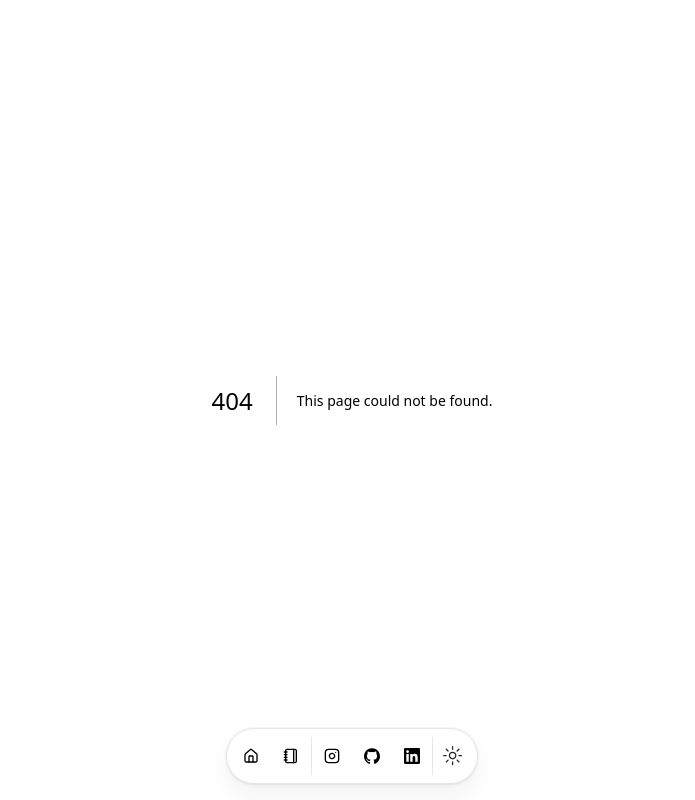
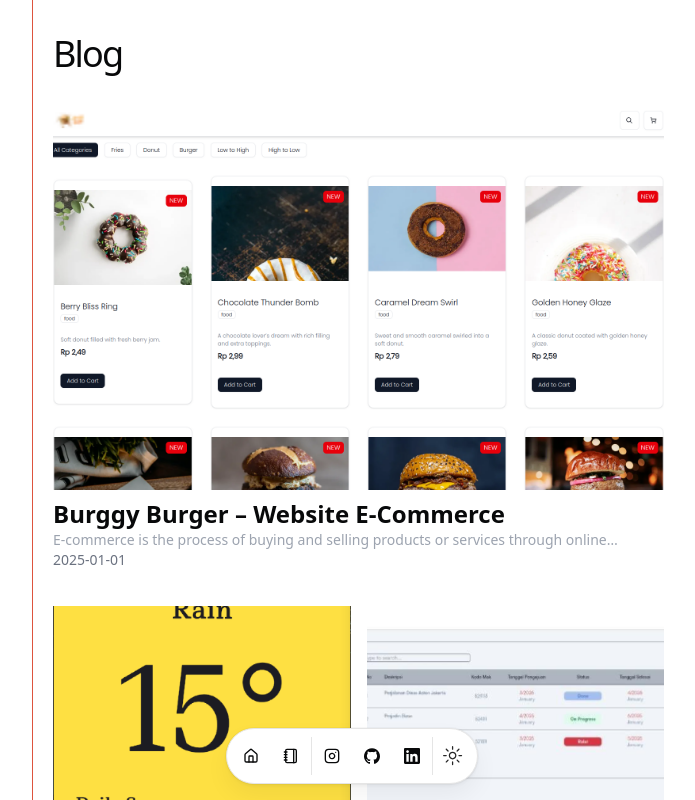
Before and after one commit to gare16/portfolio, a Next.js app: page /project in a window 1280 px wide. Before the commit this address had no page. Shown: the top 800 px of the page, without its empty margins (288-983 px from the left). Built offline with nearby package versions, Linux system fonts and the light colour scheme.

Commit message:
fix: google analytics

```diff
--- a/src/app/layout.tsx
+++ b/src/app/layout.tsx
@@ -50,6 +50,15 @@ export default function RootLayout({
     <html lang="en" suppressHydrationWarning>
       <head>
         <meta name="viewport" content="width=device-width, initial-scale=1.0" />
+        <meta
+          name="google-adsense-account"
+          content="ca-pub-9703112835198316"
+        ></meta>
+        <script
+          async
+          src="https://pagead2.googlesyndication.com/pagead/js/adsbygoogle.js?client=ca-pub-9703112835198316"
+          crossOrigin="anonymous"
+        ></script>
       </head>
       <body
         className={cn(
--- a/src/app/page.tsx
+++ b/src/app/page.tsx
@@ -1,5 +1,5 @@
+"use client";
 import { LayoutLoader } from "@/components/animation/layoutLoader";
-import { OverlapCarousel } from "@/components/overlapCarousel";
 import ContactSection from "@/components/sections/contacts";
 import EducationSection from "@/components/sections/education";
 import Footer from "@/components/sections/footer";
@@ -7,8 +7,18 @@ import HeroSection from "@/components/sections/hero";
 import { ProjectSection } from "@/components/sections/projects";
 import { SkillSection } from "@/components/sections/skills";
 import WorkSection from "@/components/sections/work";
+import { analytics } from "@/lib/firebase";
+import { logEvent } from "firebase/analytics";
+import { useEffect } from "react";
 
 export default function Page() {
+  useEffect(() => {
+    if (analytics) {
+      logEvent(analytics, "page_view", {
+        page_title: "Home",
+      });
+    }
+  }, []);
   return (
     <LayoutLoader>
       <main className="flex flex-col min-h-[100dvh] items-center div bg-secondary">
--- a/src/components/card/cardBlog.tsx
+++ b/src/components/card/cardBlog.tsx
@@ -18,7 +18,7 @@ export default function CardBlog({ post, id }: CardProps) {
   return (
     <>
       <BlurFade delay={BLUR_FADE_DELAY * 2 + id * 0.05} key={post.slug}>
-        <Link href={`/blog/${post.slug}`}>
+        <Link href={`/project/${post.slug}`}>
           <div className="relative w-full h-60 me-4 md:h-96">
             <Image
               src={post.metadata.image}
--- a/src/data/resume.tsx
+++ b/src/data/resume.tsx
@@ -57,7 +57,7 @@ export const DATA = {
   ],
   navbar: [
     { href: "/", icon: HomeIcon, label: "Home" },
-    { href: "/blog", icon: NotebookIcon, label: "Blog" },
+    { href: "/project", icon: NotebookIcon, label: "Project" },
   ],
   contact: {
     email: "me@garee.pro",
```
Also changed, not shown: src/app/project/[slug]/page.tsx (renamed from src/app/blog/[slug]/page.tsx), src/app/project/page.tsx (renamed from src/app/blog/page.tsx), 1 other file (tests, documents, lock files or other folders).
